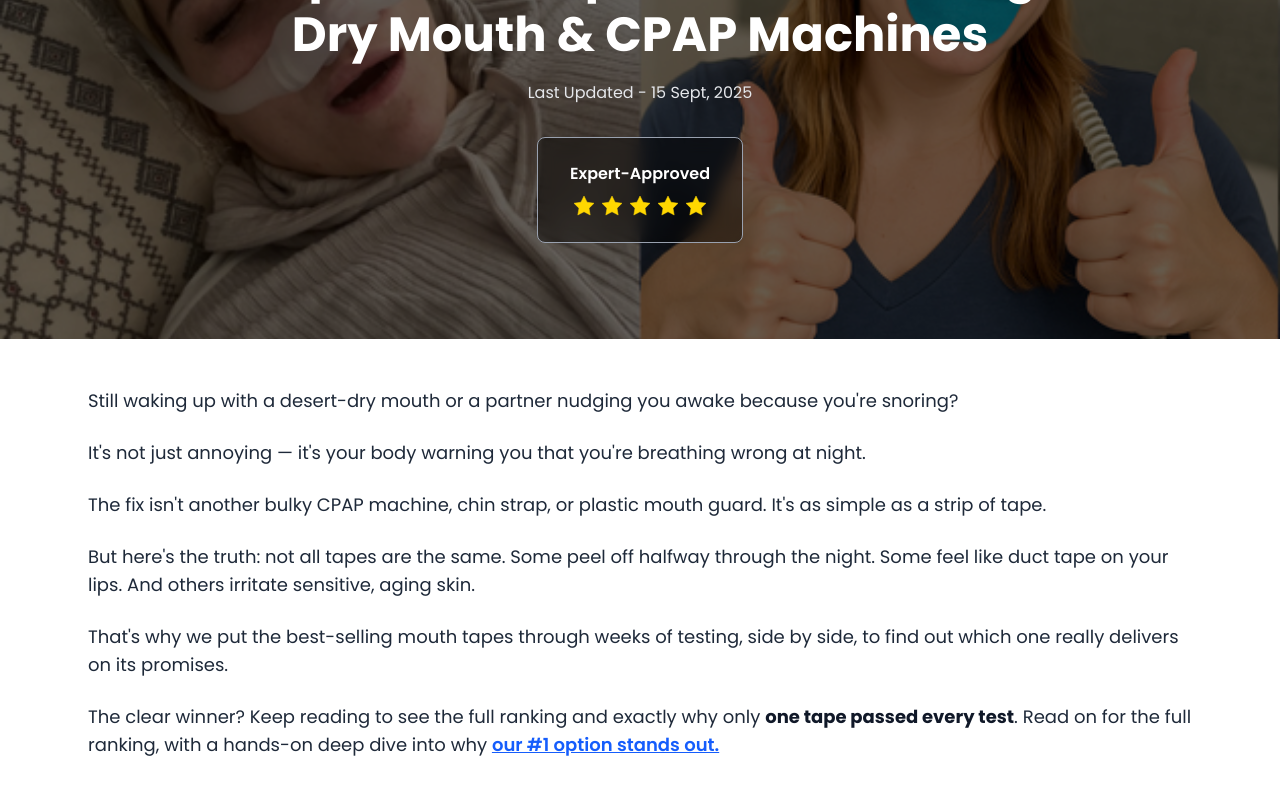
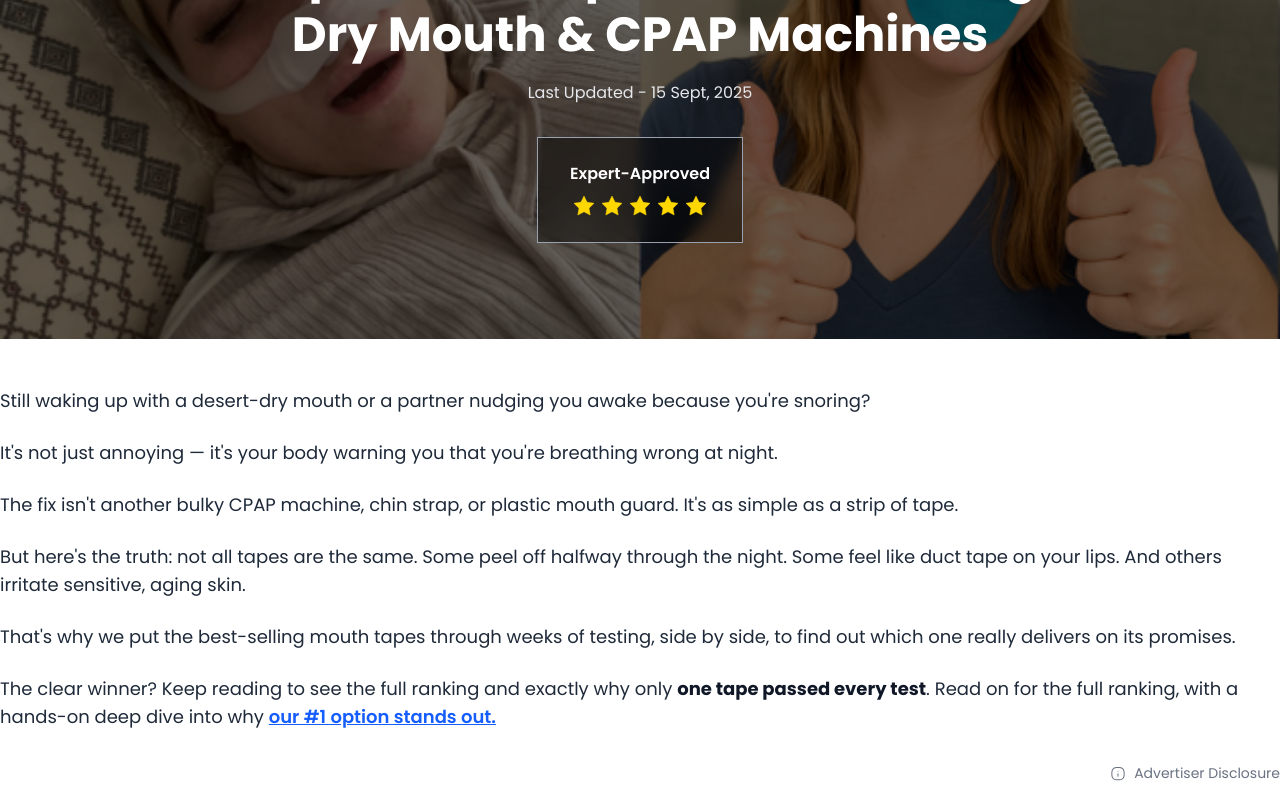
Before and after one commit to haseeb-012/blog-nextjs, a Next.js app: page / in a window 1280 px wide. Shown: the part 400-1193 px from the top of the page. Built offline with nearby package versions, Linux system fonts and the light colour scheme.

Commit message:
Refactor ArticleIntro and HeroSection components: update max-width for layout consistency and remove unnecessary rounded class for improved styling.

```diff
--- a/components/ArticleIntro.tsx
+++ b/components/ArticleIntro.tsx
@@ -1,7 +1,7 @@
 function ArticleIntro() {
   return (
     <div className="bg-white py-8 md:py-12">
-      <div className="mx-auto max-w-6xl px-4 md:px-6">
+      <div className="mx-auto max-w-7xl px-4 md:px-0">
         {/* Article Content */}
         <div className="prose prose-lg max-w-none">
           <div className="space-y-6 leading-relaxed text-gray-800">
--- a/components/HeroSection.tsx
+++ b/components/HeroSection.tsx
@@ -18,7 +18,7 @@ function HeroSection() {
         </p>
 
         {/* Expert Approved Box */}
-        <div className="mt-4 rounded-lg border border-gray-400 bg-black/40 px-6 py-4 backdrop-blur-sm md:px-8 md:py-6">
+        <div className="mt-4  border border-gray-400 bg-black/40 px-6 py-4 backdrop-blur-sm md:px-8 md:py-6">
           <p className="mb-2 text-center text-sm font-semibold md:text-base">
             Expert-Approved
           </p>
```
